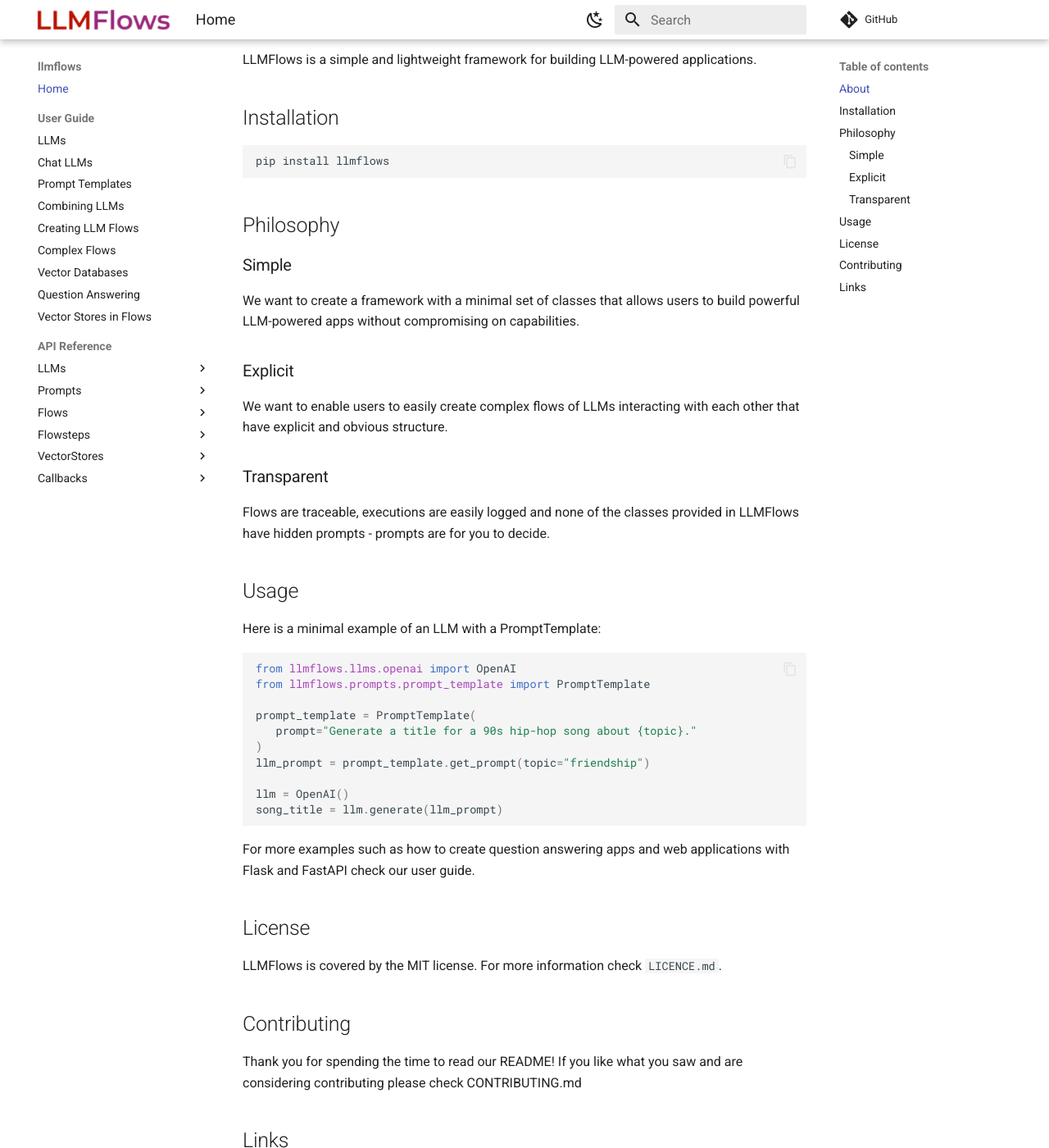
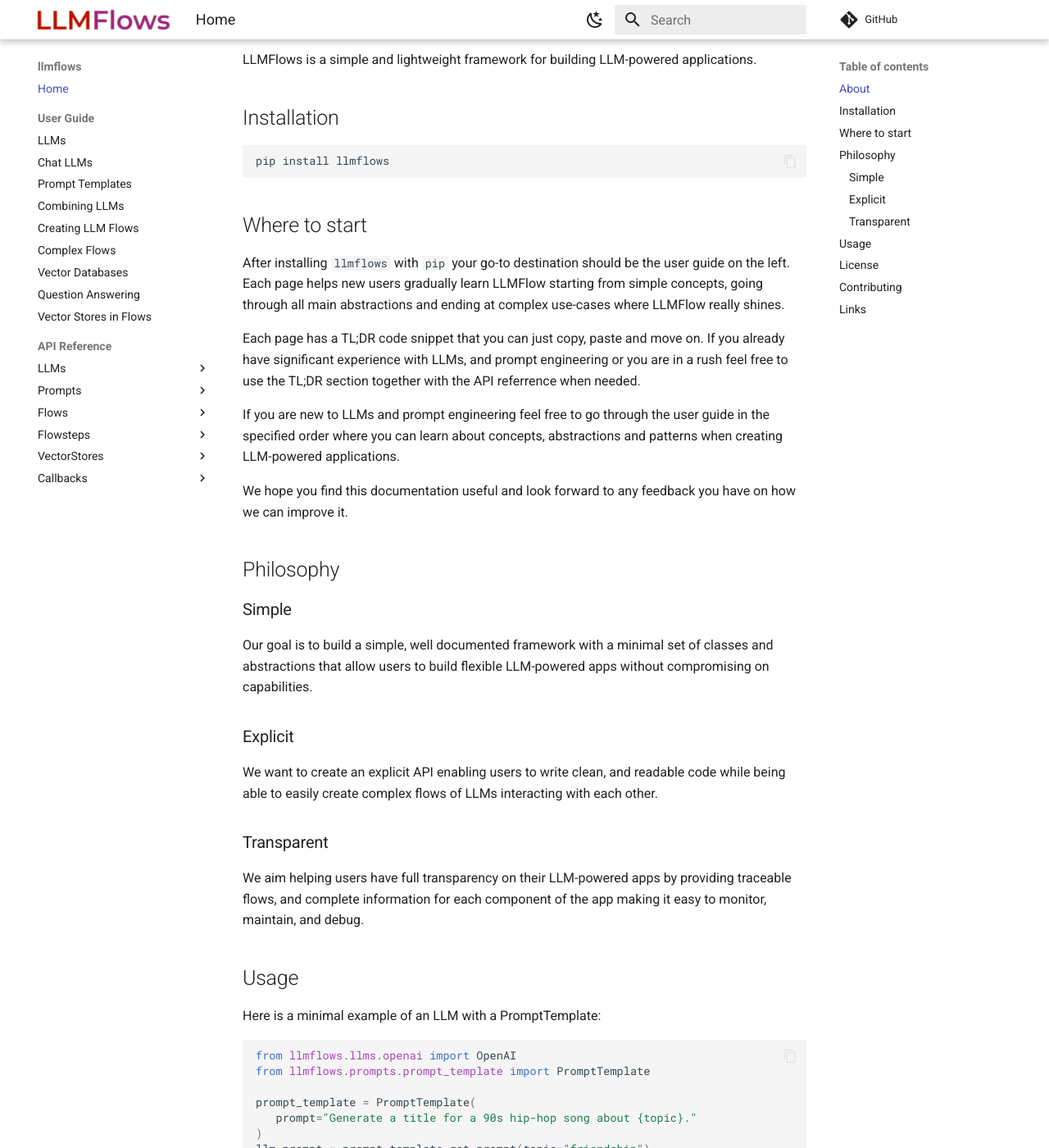
Before and after one commit to stoyan-stoyanov/llmflows, an MkDocs documentation site: the page built from docs/index.md, in a window 1280 px wide and 1400 px high, scrolled down 454 px. Shown: the whole window at 82% size. Built offline with MkDocs 1.6.1 and Material for MkDocs 9.7.7, drawn with Linux system fonts in a browser that asks for light colours; comment, search, counter and statistics services are not loaded.

Commit message:
updating readme and mkdocs index

````diff
--- a/docs/index.md
+++ b/docs/index.md
@@ -13,16 +13,31 @@ LLMFlows is a simple and lightweight framework for building LLM-powered applicat
 pip install llmflows
 ```
 
+## Where to start
+
+After installing `llmflows` with `pip` your go-to destination should be the user guide on the left. Each page helps new users
+gradually learn LLMFlow starting from simple concepts, going through all main abstractions and ending at complex use-cases
+where LLMFlow really shines.
+
+Each page has a TL;DR code snippet that you can just copy, paste and move on. If you already have significant experience with
+LLMs, and prompt engineering or you are in a rush feel free to use the TL;DR section together with the API referrence when needed.
+
+If you are new to LLMs and prompt engineering feel free to go through the user guide in the specified order where you can learn
+about concepts, abstractions and patterns when creating LLM-powered applications.
+
+We hope you find this documentation useful and look forward to any feedback you have on how we can improve it.
+
+
 ## Philosophy
 
 ### Simple
-We want to create a framework with a minimal set of classes that allows users to build powerful LLM-powered apps without compromising on capabilities.
+Our goal is to build a simple, well documented framework with a minimal set of classes and abstractions that allow users to build flexible LLM-powered apps without compromising on capabilities.
 
 ### Explicit
-We want to enable users to easily create complex flows of LLMs interacting with each other that have explicit and obvious structure.
+We want to create an explicit API enabling users to write clean, and readable code while being able to easily create complex flows of LLMs interacting with each other.
 
 ### Transparent
-Flows are traceable, executions are easily logged and none of the classes provided in LLMFlows have hidden prompts - prompts are for you to decide.
+We aim helping users have full transparency on their LLM-powered apps by providing traceable flows, and complete information for each component of the app making it easy to monitor, maintain, and debug.
 
 ## Usage
 Here is a minimal example of an LLM with a PromptTemplate:
````
Also changed, not shown: README.md (+6 -5 lines), docs/user_guide/Creating LLM Flows.md (+4 -3 lines).
